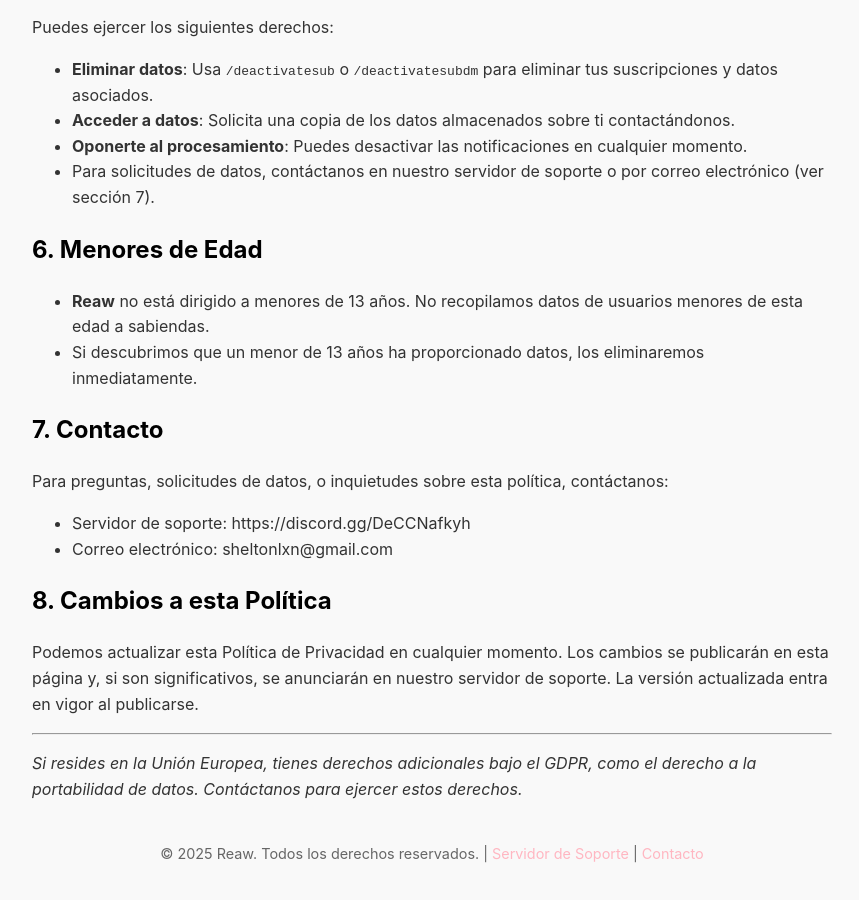
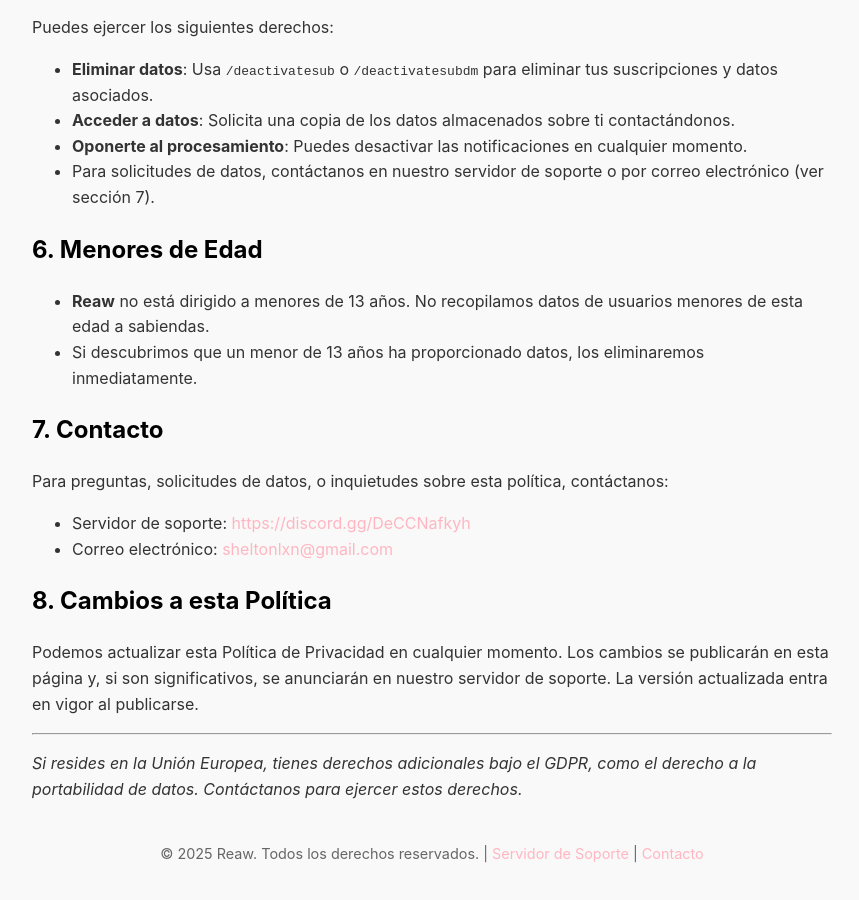
Before and after one commit to sheltonalixon/Reaw-Terms-of-Service-Privacy-Policy, a Jekyll site: the page built from privacy-policy.md, in a window 1280 px wide and 900 px high, scrolled down 1559 px. Shown: the whole window, without its empty margins (208-1067 px from the left). Built offline with Jekyll 4.4.1, drawn with Linux system fonts in a browser that asks for light colours; our own code applies the rules of GitHub Pages for plain Markdown files; part of the change alters nothing that is shown.

```diff
--- a/privacy-policy.md
+++ b/privacy-policy.md
@@ -44,8 +44,8 @@ Puedes ejercer los siguientes derechos:
 
 ## 7. Contacto
 Para preguntas, solicitudes de datos, o inquietudes sobre esta política, contáctanos:
-- Servidor de soporte: https://discord.gg/DeCCNafkyh
-- Correo electrónico: sheltonlxn@gmail.com
+- Servidor de soporte: [https://discord.gg/DeCCNafkyh](https://discord.gg/DeCCNafkyh)
+- Correo electrónico: [sheltonlxn@gmail.com](mailto:sheltonlxn@gmail.com)
 
 ## 8. Cambios a esta Política
 Podemos actualizar esta Política de Privacidad en cualquier momento. Los cambios se publicarán en esta página y, si son significativos, se anunciarán en nuestro servidor de soporte. La versión actualizada entra en vigor al publicarse.
```
